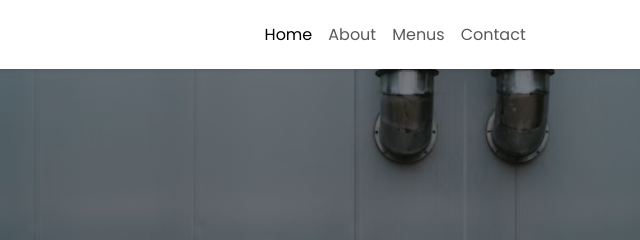
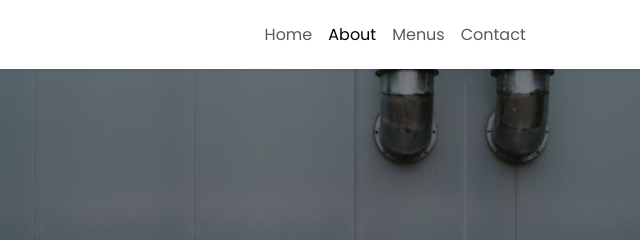
Before and after one commit to Niketan29/Nick-s-Cafe, a plain HTML site: page about.html in a window 1280 px wide. Shown: the top 240 px of the page, 307-947 px from the left. Drawn offline with nearby package versions, Linux system fonts and the light colour scheme.

Commit message:
Update about.html

```diff
--- a/about.html
+++ b/about.html
@@ -36,10 +36,10 @@
                             <div class="collapse navbar-collapse" id="navbarNav">
                                 <ul class="navbar-nav mx-auto">
                                     <li class="nav-item">
-                                        <a class="nav-link active" href="index.html">Home</a>
+                                        <a class="nav-link " href="index.html">Home</a>
                                     </li>
                                     <li class="nav-item">
-                                        <a class="nav-link" href="about.html">About</a>
+                                        <a class="nav-link active" href="about.html">About</a>
                                     </li>
                                     <li class="nav-item">
                                         <a class="nav-link" href="menu.html">Menus</a>
@@ -567,4 +567,5 @@
 
 </body>
 
+
 </html>
```
